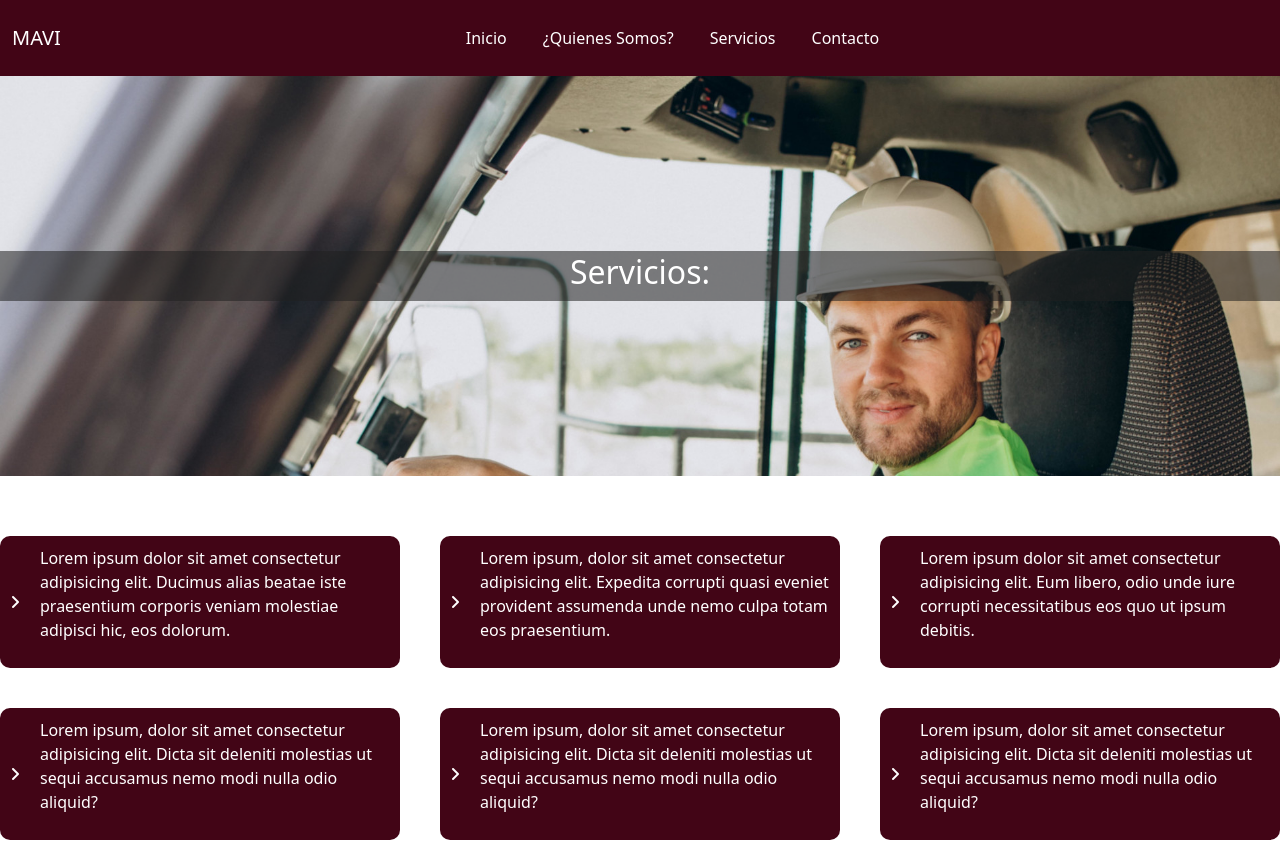
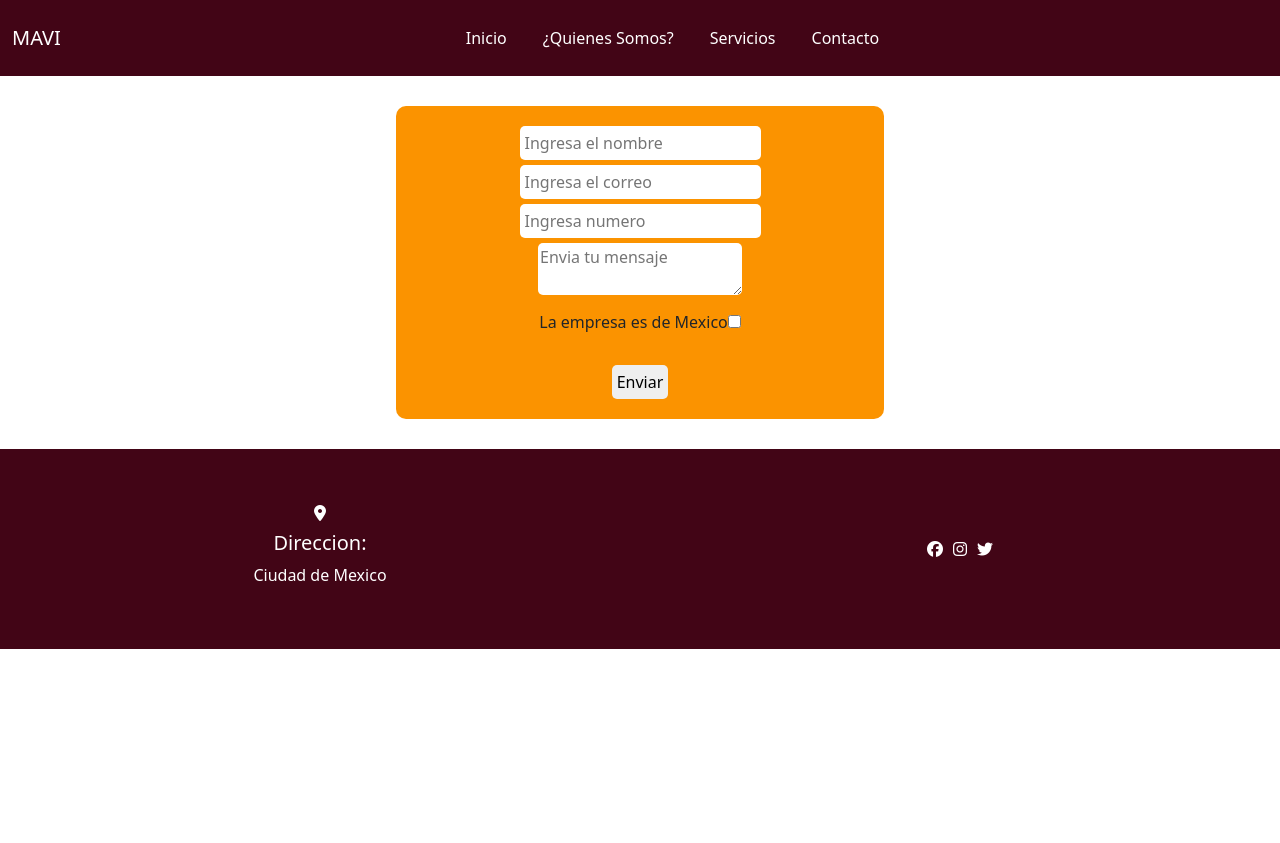
Before and after one commit to TenienteDan195/Tarea-sas2, a website: page assets/pages/contacto.html in a window 1280 px wide. Shown: the top 843 px of the page. After the commit the page ends 800 px from the top, so only its background shows below. Drawn offline with nearby package versions, Linux system fonts and the light colour scheme.

Commit message:
formulario

```diff
--- a/assets/pages/contacto.html
+++ b/assets/pages/contacto.html
@@ -38,39 +38,18 @@
           </nav>
     </header>
     <main>
-        <div class="servicio">
-            <div class="service">
-                <div class="opacity"></div>
-                <div class="servicios"><h4>Servicios:</h4></div>
-                <div class="background"></div>
-            </div>
-            <div class="list-serv">
-                <div class="list">
-                    <div class="lista">
-                      <i class="fa-solid fa-angle-right"></i>
-                      <p>Lorem ipsum dolor sit amet consectetur adipisicing elit. Ducimus alias beatae iste praesentium corporis veniam molestiae adipisci hic, eos dolorum.</p>
-                    </div>
-                    <div class="lista">
-                      <i class="fa-solid fa-angle-right"></i>
-                      <p>Lorem ipsum, dolor sit amet consectetur adipisicing elit. Expedita corrupti quasi eveniet provident assumenda unde nemo culpa totam eos praesentium.</p>
-                    </div>
-                    <div class="lista">
-                      <i class="fa-solid fa-angle-right"></i>
-                      <p>Lorem ipsum dolor sit amet consectetur adipisicing elit. Eum libero, odio unde iure corrupti necessitatibus eos quo ut ipsum debitis.</p>
-                    </div>
-                    <div class="lista">
-                      <i class="fa-solid fa-angle-right"></i>
-                      <p>Lorem ipsum, dolor sit amet consectetur adipisicing elit. Dicta sit deleniti molestias ut sequi accusamus nemo modi nulla odio aliquid?</p>
-                    </div>
-                    <div class="lista">
-                      <i class="fa-solid fa-angle-right"></i>
-                      <p>Lorem ipsum, dolor sit amet consectetur adipisicing elit. Dicta sit deleniti molestias ut sequi accusamus nemo modi nulla odio aliquid?</p>
-                    </div>
-                    <div class="lista">
-                      <i class="fa-solid fa-angle-right"></i>
-                      <p>Lorem ipsum, dolor sit amet consectetur adipisicing elit. Dicta sit deleniti molestias ut sequi accusamus nemo modi nulla odio aliquid?</p>
-                    </div>
-                </div>
+        <div class="principal">
+            <div class="form">
+                <form class="formulario" action="">
+                    <input type="name" id="nombre" placeholder="Ingresa el nombre">
+                    <input type="email" id="correo" placeholder="Ingresa el correo">
+                    <input type="tel" name="numeros" id="numeros" placeholder="Ingresa numero">
+                    <textarea name="" id="" placeholder="Envia tu mensaje"></textarea>
+                    <p>La empresa es de Mexico<input type="checkbox" name="" id=""></p>
+                    <input type="button" value="Enviar">
+
+                </form>
+
             </div>
         </div>
     </main>
--- a/assets/scss/style.scss
+++ b/assets/scss/style.scss
@@ -319,3 +319,42 @@
         }
     }
 }
+
+.principal{
+    display: flex;
+    justify-content: center;
+    align-items: center;
+    padding: 30px;
+    .form{
+        width: 40%;
+        display: flex;
+        flex-direction: column;
+        align-items: center;
+        justify-content: center;
+        background-color: #FB9300;
+        padding: 20px;
+        border-radius: 10px;
+        .formulario{
+            display: flex;
+            flex-direction: column;
+            justify-content: center;
+            align-items: center;
+            gap: 5px;
+            textarea{
+                border-radius: 5px;
+                border-style: none;
+            }
+            input{
+                border-radius: 5px;
+                border-style: none;
+                padding: 5px;
+            }
+            p{
+                padding: 10px;
+                input{
+                    padding:10px;
+                }
+            }
+        }
+    }
+}
```
Also changed, not shown: assets/css/style.css.
